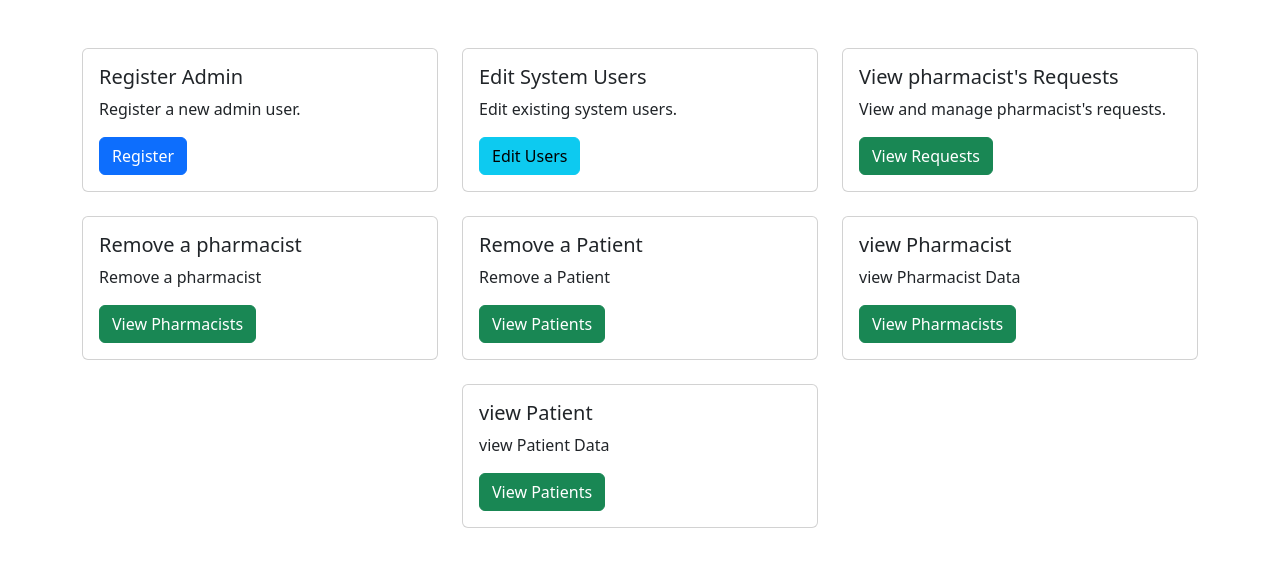
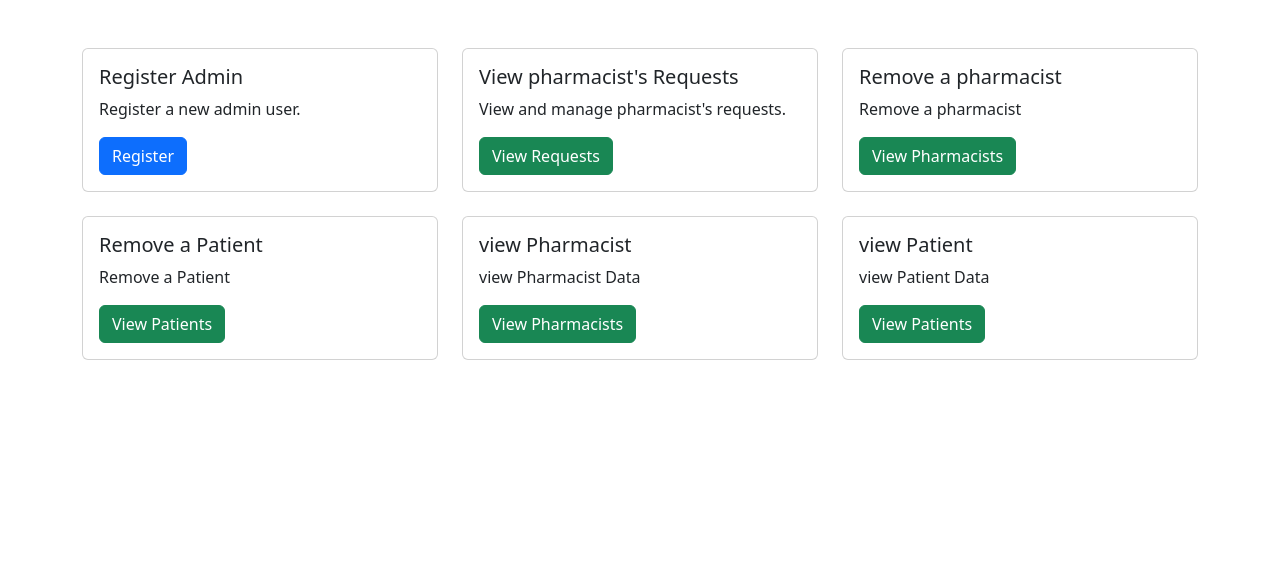
Before and after one commit to ACLIENS-ACL/pharmacy, a React (Vite) app in the folder pharmacy/: page /admin in a window 1280 px wide. Shown: the top 566 px of the page. Built offline with nearby package versions, Linux system fonts and the light colour scheme.

Commit message:
Add files via upload

```diff
--- a/pharmacy/src/admin.jsx
+++ b/pharmacy/src/admin.jsx
@@ -16,20 +16,6 @@ function AdminDashboard() {
               </MDBCardText>
               <Link to="/register-admin">
                 <MDBBtn color="primary">Register</MDBBtn>
-              </Link>
-            </MDBCardBody>
-          </MDBCard>
-        </MDBCol>
-
-        <MDBCol md="4" className="mb-4">
-          <MDBCard>
-            <MDBCardBody>
-              <MDBCardTitle>Edit System Users</MDBCardTitle>
-              <MDBCardText>
-                Edit existing system users.
-              </MDBCardText>
-              <Link to="/edit-users">
-                <MDBBtn color="info">Edit Users</MDBBtn>
               </Link>
             </MDBCardBody>
           </MDBCard>
```
